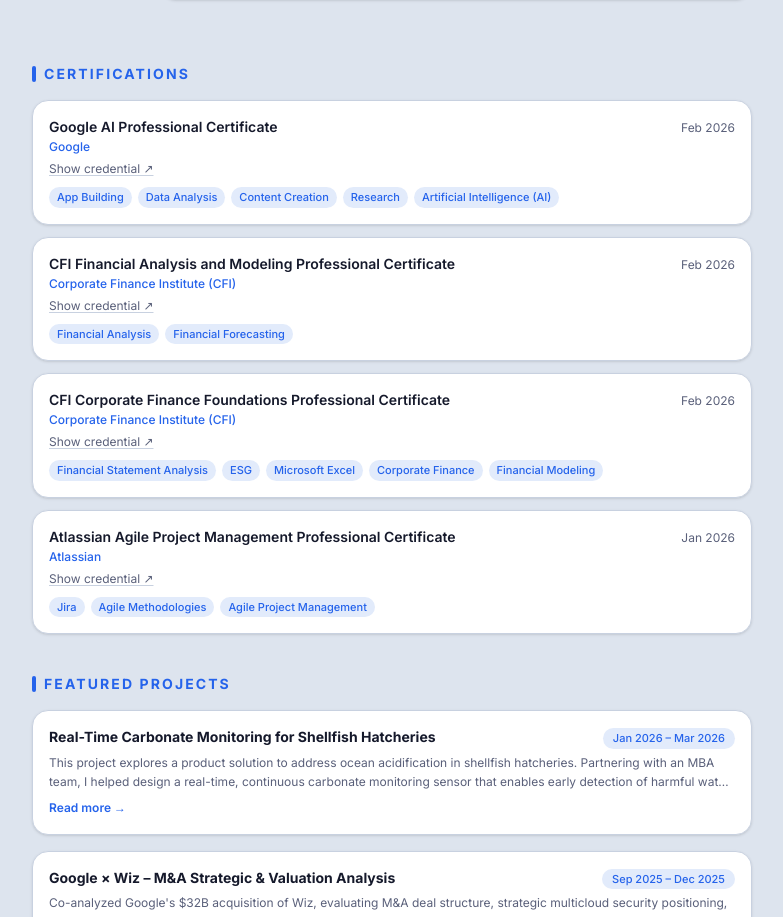
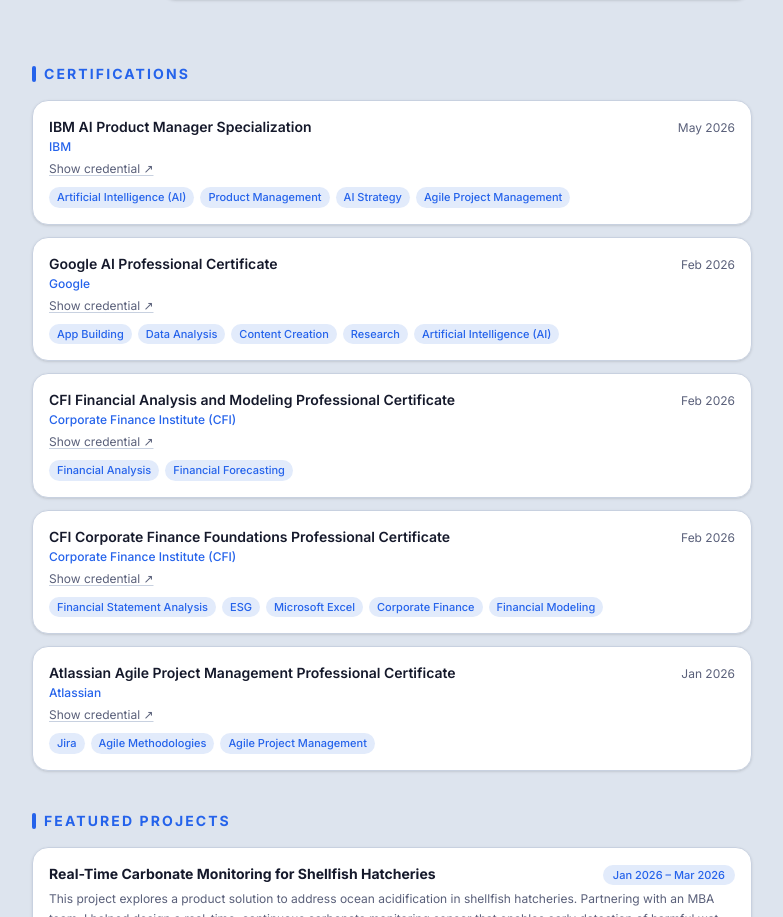
Before and after one commit to 21sean/Emi_site, a Next.js app: page /about in a window 1280 px wide. Shown: the part 1354-2271 px from the top of the page, without its empty margins (248-1031 px from the left). Built offline with nearby package versions, Linux system fonts and the light colour scheme.

Commit message:
Add IBM AI Product Manager Specialization certification

```diff
--- a/src/data/profile.ts
+++ b/src/data/profile.ts
@@ -172,6 +172,14 @@ const profile: Profile = {
 
   // ── Certifications ─────────────────────────
   certifications: [
+    {
+      name: "IBM AI Product Manager Specialization",
+      issuer: "IBM",
+      date: "May 2026",
+      credentialId: "KB3PL0HID9B5",
+      credentialUrl: "https://www.coursera.org/account/accomplishments/specialization/KB3PL0HID9B5",
+      skills: ["Artificial Intelligence (AI)", "Product Management", "AI Strategy", "Agile Project Management"],
+    },
     {
       name: "Google AI Professional Certificate",
       issuer: "Google",
```
